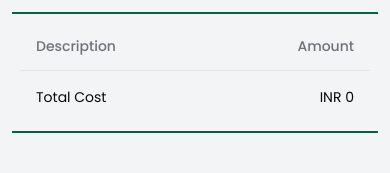
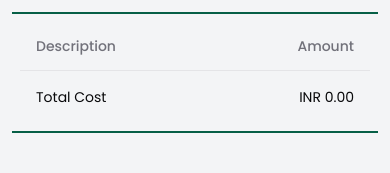
Before and after one commit to ujjwalkirtitests/grocery-shopping-nextjs, a Next.js app: page /payments in a window 390 px wide. Shown: the part 526-699 px from the top of the page. Built offline with nearby package versions, Linux system fonts and the light colour scheme; no server answers; the database is empty; sample sign-in values are in the browser's storage.

Commit message:
fixing screen responsiveness issue

```diff
--- a/app/payments/page.tsx
+++ b/app/payments/page.tsx
@@ -21,7 +21,7 @@ async function PaymentsPage() {
     });
   }
   return (
-    <div className="h-full px-3">
+    <div className="h-full px-3 w-full lg:w-3/5 mx-auto">
       {/* store to destination details*/}
       <StoreToDestinationDetails currentUser={currentUser} />
 
--- a/components/shared/BillDetails.tsx
+++ b/components/shared/BillDetails.tsx
@@ -17,7 +17,7 @@ import { useRouter } from "next/navigation";
 import Script from "next/script";
 
 function totalCost(items: IProduct[]) {
-  return Number(items.reduce((acc, item) => acc + item.price, 0).toFixed(2));
+  return items.reduce((acc, item) => acc + item.price, 0).toFixed(2);
 }
 
 interface BillDetailsProps {
--- a/components/shared/Navbar.tsx
+++ b/components/shared/Navbar.tsx
@@ -140,7 +140,7 @@ function Navbar() {
           )}
 
           {filteredProducts?.length !== 0 && (
-            <div className="grid grid-cols-2 md:grid-cols-3 lg:grid-cols-4 pt-3 px-2">
+            <div className="grid grid-cols-1 md:grid-cols-2 lg:grid-cols-3 pt-3 px-2">
               {filteredProducts?.map((product) => (
                 <ItemCard product={product} key={product._id} />
               ))}
```
